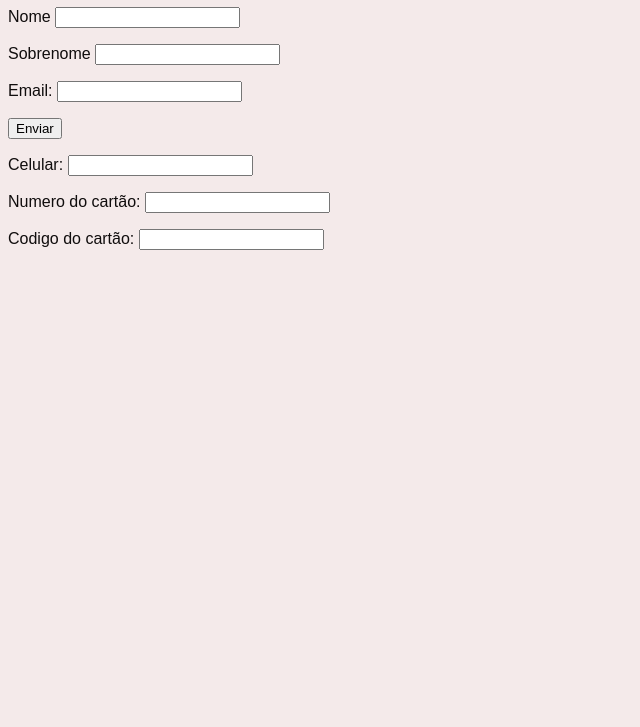
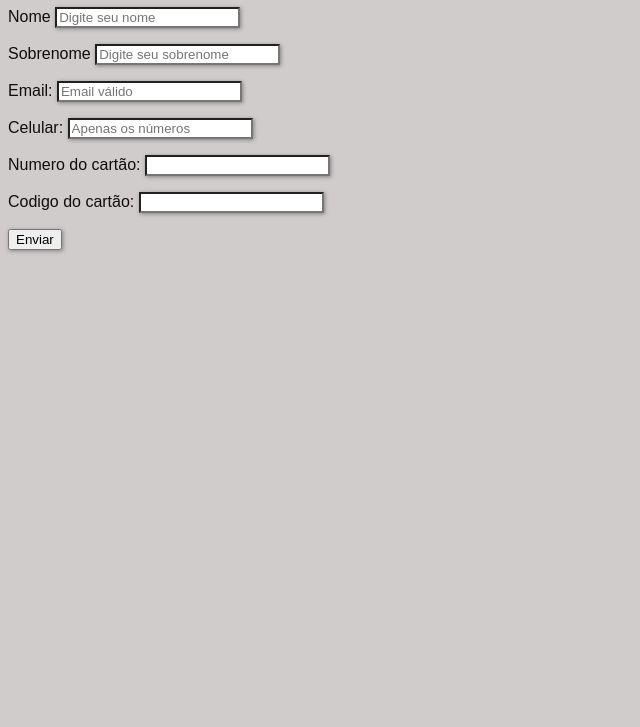
Before and after one commit to Caztron/UserCaztron, a plain HTML site: page index.html in a window 1280 px wide. Shown: the part 73-800 px from the top of the page, without its empty margins (0-640 px from the left). Drawn offline with Linux system fonts and the light colour scheme.

Commit message:
criando maldade

```diff
--- /dev/null
+++ b/estilo/style.css
@@ -0,0 +1,10 @@
+@charset "UTF-8";
+
+body {
+            background-color: rgba(202, 198, 198, 0.885);
+            font-family: Arial, Helvetica, sans-serif;
+            color: rgb(16, 13, 13);
+}
+input{
+    box-shadow: 1px 1px 4px rgba(0, 0, 0, 0.368);
+}
--- a/index.html
+++ b/index.html
@@ -4,34 +4,26 @@
     <meta charset="UTF-8">
     <meta name="viewport" content="width=device-width, initial-scale=1.0">
     <title>Formularios</title>
-    <style>
-        body {
-            background-color: rgb(244, 234, 234);
-            font-family: Arial, Helvetica, sans-serif;
-            color: rgb(16, 13, 13);
-        }
-    </style>
+    <link rel="stylesheet" href="estilo/style.css">
 </head>
 <body>
     <h1>Pesquisa de Desenvolvimento </h1>
-    <form action="cadastro.php" method="get"  autocomplete="off">
+    <form action="cadastro.php" method="get"  autocomplete="on">
         <p>
             <label for="inome">Nome</label>
-            <input type="text" name="nome" id="inome"></p>
+            <input type="text" name="nome" id="inome" autocomplete="username" required minlength="5" maxlength="30" placeholder="Digite seu nome">
+        </p>
         <p>
             <label for="isobrenome">Sobrenome</label>
-            <input type="text" name="sobrenome" id="isobrenome">
+            <input type="text" name="sobrenome" id="isobrenome" autocomplete="lastname" required minlength="5" maxlength="30" placeholder="Digite seu sobrenome">
         </p>
         <p>
             <label for="iemail"> Email:</label>
-            <input type="email" name="email" id="iemail">
-        </p>
-        <p>
-            <input type="submit" value="Enviar">
+            <input type="email" name="email" id="iemail" autocomplete="email" placeholder="Email válido">
         </p>
         <p>
             <label for="inumero">Celular:</label>
-            <input type="number" name="telefone" id="inumero">
+            <input type="number" name="telefone" id="inumero" autocomplete="cc-number" placeholder="Apenas os números">
         </p>
         <p>
             <label for="icartao">Numero do cartão:</label>
@@ -41,6 +33,9 @@
             <label for="icodigo">Codigo do cartão:</label>
             <input type="number" name="codigo" id="icodigo">
         </p>
+        <p>
+            <input type="submit" value="Enviar">
+        </p>
     </form>
 
 </body>
```
